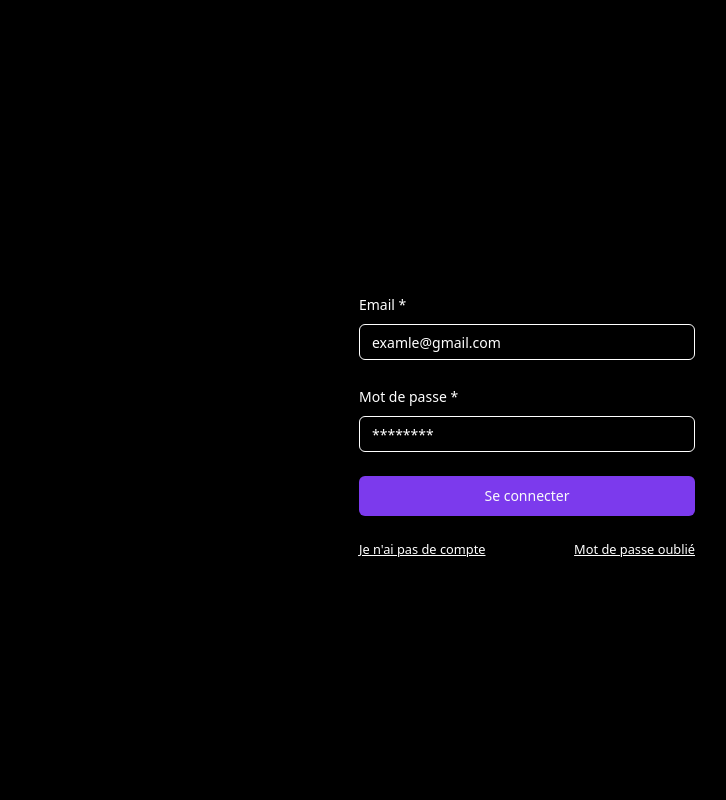
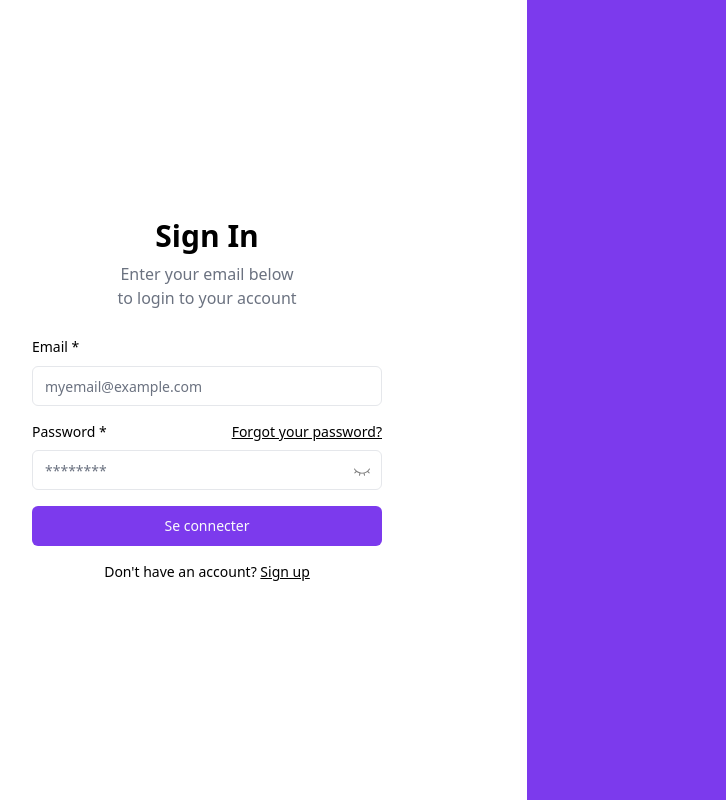
Before and after one commit to nicoooo972/Instant-PlayHub-front, a React (Create React App) app: page /login in a window 1280 px wide. Shown: the whole page, without its empty margins (113-839 px from the left). Built offline with nearby package versions, Linux system fonts and the light colour scheme.

Commit message:
upd sidebar + upd loginForm and registerFrom

```diff
--- a/package.json
+++ b/package.json
@@ -8,6 +8,7 @@
     "@radix-ui/react-icons": "^1.3.0",
     "@radix-ui/react-label": "^2.0.2",
     "@radix-ui/react-navigation-menu": "^1.1.4",
+    "@radix-ui/react-scroll-area": "^1.1.0",
     "@radix-ui/react-separator": "^1.1.0",
     "@radix-ui/react-slot": "^1.0.2",
     "@radix-ui/react-tooltip": "^1.1.1",
--- a/src/components/form/LoginForm.tsx
+++ b/src/components/form/LoginForm.tsx
@@ -19,12 +19,12 @@ import axios from 'axios';
 
 const formSchema = z.object({
     email: z.string().min(1, {
-        message: "L'e-mail est obligatoire.",
+        message: "Email is required",
     }).email({
-        message: "L'e-mail doit être valide.",
+        message: "Email is not valid",
     }),
     password: z.string().min(1, {
-        message: "Le mot de passe est obligatoire.",
+        message: "Password is required",
     })
 })
 
@@ -58,22 +58,16 @@ export default function LoginForm() {
     }
 
     return (
-        <div className="bg-black h-screen flex flex-col justify-center items-center">
-            <div className="bg-gray rounded-md p-6 min-w-96">
-
-                <h1 className="text-2xl text-purple text-center mb-5">
-                    Connexion
-                </h1>
         <Form {...form}>
-                    <form onSubmit={form.handleSubmit(onSubmit)} className="space-y-6">
+            <form onSubmit={form.handleSubmit(onSubmit)} className="space-y-4">
                 <FormField
                     control={form.control}
                     name="email"
                     render={({ field }) => (
                         <FormItem>
-                                    <FormLabel className="text-white">Email *</FormLabel>
+                            <FormLabel>Email *</FormLabel>
                             <FormControl>
-                                        <Input placeholder="examle@gmail.com" type="email" {...field} />
+                                <Input placeholder="myemail@example.com" type="email" {...field} />
                             </FormControl>
                             <FormMessage />
                         </FormItem>
@@ -84,7 +78,15 @@ export default function LoginForm() {
                     name="password"
                     render={({ field }) => (
                         <FormItem>
-                                    <FormLabel className="text-white">Mot de passe *</FormLabel>
+                            <div className="flex items-center">
+                                <FormLabel>Password *</FormLabel>
+                                <Link
+                                    to="/forgot-password"
+                                    className="ml-auto inline-block text-sm underline"
+                                >
+                                    Forgot your password?
+                                </Link>
+                            </div>
                             <FormControl>
                                 <Input placeholder="********" type="password" {...field} />
                             </FormControl>
@@ -93,13 +95,13 @@ export default function LoginForm() {
                     )}
                 />
                 <Button className="w-full" type="submit">Se connecter</Button>
-                        <FormDescription className="text-white text-center flex justify-between">
-                            <span><Link className="underline" to={"/register"}>Je n'ai pas de compte </Link></span>
-                            <span><Link className="underline" to={"/login"}>Mot de passe oublié</Link></span>
-                        </FormDescription>
+                <div className="mt-6 text-center text-sm">
+                    Don&apos;t have an account?{" "}
+                    <Link to="/register" className="underline">
+                        Sign up
+                    </Link>
+                </div>
             </form>
         </Form>
-            </div>
-        </div>
     )
 }
--- a/src/components/form/RegistrationForm.tsx
+++ b/src/components/form/RegistrationForm.tsx
@@ -18,23 +18,23 @@ import { Link, useNavigate } from "react-router-dom";
 
 const formSchema = z.object({
     username: z.string().min(1, {
-        message: "Le pseudo est obligatoire.",
+        message: "Username is required",
     }).min(4, {
-        message: "Le pseudo doit comporter au moins 4 caractères.",
+        message: "Username must be at least 4 characters long",
     }),
     email: z.string().min(1, {
-        message: "L'e-mail est obligatoire.",
+        message: "Email is required",
     }).email({
-        message: "L'e-mail doit être valide.",
+        message: "Email is not valid",
     }),
     password: z.string().min(1, {
-        message: "Le mot de passe est obligatoire.",
+        message: "Password is required",
     }).refine(value => {
         // Règles du mot de passe : au moins 8 caractères, une majuscule, un chiffre et un caractère spécial
         const passwordRegex = /^(?=.*[A-Z])(?=.*\d)(?=.*[!@#$%^&*()_+{}\[\]:;<>,.?~\\-]).{8,}$/;
         return passwordRegex.test(value);
     }, {
-        message: "Le mot de passe doit avoir au moins 8 caractères, une majuscule, un chiffre et un caractère spécial.",
+        message: "Password must have at least 8 characters, an uppercase letter, a number and a special character.",
     }),
 })
 
@@ -66,7 +66,7 @@ export const RegistrationForm = () => {
             }
         } catch (err) {
             console.log("oci")
-            if (err instanceof AxiosError){
+            if (err instanceof AxiosError) {
                 console.error("Erreur lors de la requête d'inscription :", err);
                 console.log("ici    ")
                 if (err.response?.data?.error_email) {
@@ -81,20 +81,14 @@ export const RegistrationForm = () => {
     }
 
     return (
-        <div className="bg-black h-screen flex flex-col justify-center items-center">
-            <div className="bg-gray rounded-md p-6 w-96">
-
-                <h1 className="text-2xl text-purple text-center mb-5">
-                    Inscription
-                </h1>
         <Form {...form}>
-                    <form onSubmit={form.handleSubmit(onSubmit)} className="space-y-6">
+            <form onSubmit={form.handleSubmit(onSubmit)} className="space-y-4">
                 <FormField
                     control={form.control}
                     name="username"
                     render={({ field }) => (
                         <FormItem>
-                                    <FormLabel className="text-white">Pseudo *</FormLabel>
+                            <FormLabel>Pseudo *</FormLabel>
                             <FormControl>
                                 <Input placeholder="MonSuperbePseudo" type="text" {...field} />
                             </FormControl>
@@ -107,7 +101,7 @@ export const RegistrationForm = () => {
                     name="email"
                     render={({ field }) => (
                         <FormItem>
-                                    <FormLabel className="text-white">Email *</FormLabel>
+                            <FormLabel>Email *</FormLabel>
                             <FormControl>
                                 <Input placeholder="examle@gmail.com" type="email" {...field} />
                             </FormControl>
@@ -120,7 +114,7 @@ export const RegistrationForm = () => {
                     name="password"
                     render={({ field }) => (
                         <FormItem>
-                                    <FormLabel className="text-white">Mot de passe *</FormLabel>
+                            <FormLabel>Password *</FormLabel>
                             <FormControl>
                                 <Input placeholder="********" type="password" {...field} />
                             </FormControl>
@@ -128,13 +122,14 @@ export const RegistrationForm = () => {
                         </FormItem>
                     )}
                 />
-                        <Button className="w-full" type="submit">S'inscrire</Button>
-                        <FormDescription className="text-white text-center">
-                            Je suis déjà inscrit ? <Link className="underline" to={"/login"}>Je me connecte</Link>
-                        </FormDescription>
+                <Button className="w-full" type="submit">Create an account</Button>
+                <div className="mt-6 text-center text-sm">
+                    Already have an account?{" "}
+                    <Link to="/login" className="underline">
+                        Sign in
+                    </Link>
+                </div>
             </form>
         </Form>
-            </div>
-        </div>
     )
 }
--- a/src/components/ui/input.tsx
+++ b/src/components/ui/input.tsx
@@ -16,7 +16,7 @@ const Input = React.forwardRef<HTMLInputElement, InputProps>(
         <input
           type={type === "password" && showPassword ? "text" : type}
           className={cn(
-            "flex h-9 w-full rounded-md text-white border border-white bg-transparent px-3 py-1 text-sm shadow-sm transition-colors file:border-0 file:bg-transparent file:text-sm file:font-medium placeholder:text-gray-light focus:border-purple focus:outline-none focus-visible:outline-none  disabled:cursor-not-allowed disabled:opacity-50",
+            "flex h-10 w-full rounded-md border border-input bg-background px-3 py-2 text-sm ring-offset-background file:border-0 file:bg-transparent file:text-sm file:font-medium placeholder:text-muted-foreground focus-visible:outline-none focus-visible:ring-2 focus-visible:ring-ring focus-visible:ring-offset-2 disabled:cursor-not-allowed disabled:opacity-50",
             className
           )}
           ref={ref}
--- a/src/pages/Home.tsx
+++ b/src/pages/Home.tsx
@@ -1,5 +1,4 @@
-import React from 'react';
-import Layout from '@/components/layout/Layout'; // Import Layout component
+import Layout from '@/components/layout/Layout';
 import { Button } from '@/components/ui/button';
 import { useAuth } from '@/provider/authProvider';
 import { Link } from 'react-router-dom';
--- a/src/pages/LoginPage.tsx
+++ b/src/pages/LoginPage.tsx
@@ -1,5 +1,31 @@
 import LoginForm from "@/components/form/LoginForm"
 
-export const LoginPage = () => {
-    return <LoginForm />
+export function LoginPage() {
+    return (
+        <div className="w-full lg:grid lg:grid-cols-2 min-h-screen">
+            <div className="flex items-center justify-center py-12">
+                <div className="mx-auto grid w-[350px] gap-6">
+                    <div className="grid gap-2 text-center">
+                        <h1 className="text-3xl font-bold">Sign In</h1>
+                        <p className="text-balance text-muted-foreground">
+                            Enter your email below to login to your account
+                        </p>
+                    </div>
+                    <LoginForm />
+                </div>
+            </div>
+            <div className="hidden bg-muted lg:block">
+                {/* <img
+                    src="/placeholder.svg"
+                    alt="Image"
+                    width="1920"
+                    height="1080"
+                    className="h-full w-full object-cover dark:brightness-[0.2] dark:grayscale"
+                /> */}
+                <div className="bg-primary h-full w-full">
+
+                </div>
+            </div>
+        </div>
+    )
 }
--- a/src/pages/RegistrationPage.tsx
+++ b/src/pages/RegistrationPage.tsx
@@ -1,5 +1,31 @@
 import { RegistrationForm } from "@/components/form/RegistrationForm"
 
-export const RegistrationPage = () => {
-    return <RegistrationForm />
+export function RegistrationPage() {
+    return (
+        <div className="w-full lg:grid lg:grid-cols-2 min-h-screen">
+            <div className="hidden bg-muted lg:block">
+                {/* <img
+                    src="/placeholder.svg"
+                    alt="Image"
+                    width="1920"
+                    height="1080"
+                    className="h-full w-full object-cover dark:brightness-[0.2] dark:grayscale"
+                /> */}
+                <div className="bg-primary h-full w-full">
+
+                </div>
+            </div>
+            <div className="flex items-center justify-center py-12">
+                <div className="mx-auto grid w-[350px] gap-6">
+                    <div className="grid gap-2 text-center">
+                        <h1 className="text-3xl font-bold">Sign Up</h1>
+                        <p className="text-balance text-muted-foreground">
+                            Enter your information to create an account
+                        </p>
+                    </div>
+                    <RegistrationForm />
+                </div>
+            </div>
+        </div>
+    )
 }
```
Also changed, not shown: src/components/layout/Layout.tsx (+24 -10 lines), src/components/layout/Sidebar.tsx (+6 -3 lines), src/components/ui/resizable.tsx (+21 -11 lines), src/components/ui/scroll-area.tsx (added, +46 -0 lines), 1 other file (tests, documents, lock files or other folders). Lines whose indentation alone changed are shown as unchanged.
